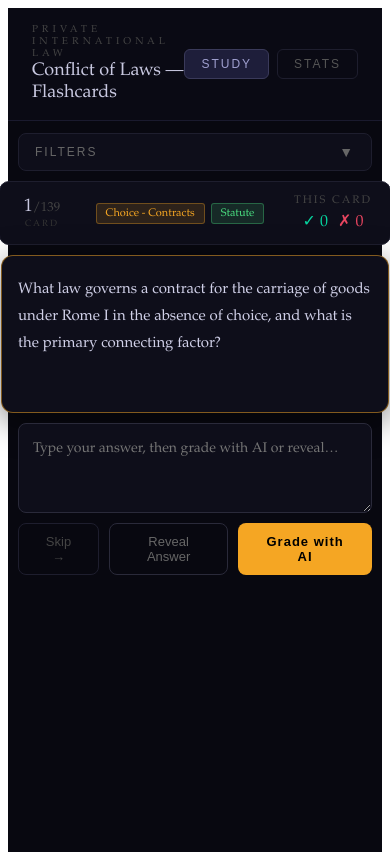
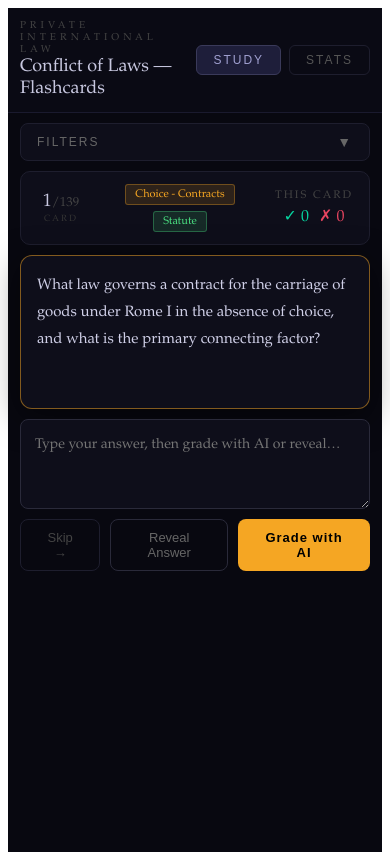
Before and after one commit to jack-mcnally/col-flashcards, a React (Vite) app: page / in a window 390 px wide. Built offline with nearby package versions, Linux system fonts and the light colour scheme.

Commit message:
Fix inconsistent widths: all elements now flush on mobile

```diff
--- a/src/App.jsx
+++ b/src/App.jsx
@@ -287,7 +287,7 @@ try{localStorage.setItem(STORAGE_SCORES_KEY,JSON.stringify(scores));}catch(e){}
   return(
     <div style={{minHeight:"100vh",background:"#080810",fontFamily:"'Palatino Linotype',Palatino,serif",color:"#e8e8f0",display:"flex",flexDirection:"column"}}>
       {/* Nav */}
-      <div style={{display:"flex",alignItems:"center",justifyContent:"space-between",padding:"16px 24px",borderBottom:"1px solid #1a1a2e",background:"#0a0a14"}}>
+      <div style={{display:"flex",alignItems:"center",justifyContent:"space-between",padding:"12px 12px",borderBottom:"1px solid #1a1a2e",background:"#0a0a14"}}>
         <div>
           <div style={{fontSize:"10px",letterSpacing:"4px",color:"#444",textTransform:"uppercase"}}>Private International Law</div>
           <div style={{fontSize:"18px",color:"#c8c8e0"}}>Conflict of Laws — Flashcards</div>
@@ -301,20 +301,20 @@ try{localStorage.setItem(STORAGE_SCORES_KEY,JSON.stringify(scores));}catch(e){}
 
       {/* STUDY */}
       {view==="study"&&(
-        <div style={{flex:1,display:"flex",flexDirection:"column",alignItems:"center",padding:"12px 10px",gap:"10px"}}>
-          <button onClick={()=>setShowFilters(!showFilters)} style={{width:"100%",maxWidth:"700px",background:"#0e0e1a",border:"1px solid #1e1e2e",borderRadius:"8px",padding:"10px 16px",cursor:"pointer",display:"flex",justifyContent:"space-between",alignItems:"center",color:"#666",fontSize:"12px",letterSpacing:"2px",textTransform:"uppercase"}}>
+        <div style={{flex:1,display:"flex",flexDirection:"column",alignItems:"center",padding:"10px 12px",gap:"10px"}}>
+          <button onClick={()=>setShowFilters(!showFilters)} style={{alignSelf:"stretch",background:"#0e0e1a",border:"1px solid #1e1e2e",borderRadius:"8px",padding:"10px 16px",cursor:"pointer",display:"flex",justifyContent:"space-between",alignItems:"center",color:"#666",fontSize:"12px",letterSpacing:"2px",textTransform:"uppercase"}}>
             <span>Filters {filterTopic!=="All"||filterType!=="All"||filterFlag!=="all"||studyMode!=="all"?"(active)":""}</span>
             <span style={{fontSize:"14px"}}>{showFilters?"▲":"▼"}</span>
           </button>
           {showFilters&&<>
-          <div style={{width:"100%",maxWidth:"700px"}}>
+          <div style={{alignSelf:"stretch"}}>
             <div style={{fontSize:"10px",letterSpacing:"3px",color:"#333",textTransform:"uppercase",marginBottom:"7px"}}>Topic</div>
             <div style={{display:"flex",gap:"5px",flexWrap:"wrap"}}>
               <button onClick={()=>setFilterTopic("All")} style={fb(filterTopic==="All","#888")}>All</button>
               {TOPICS.map(t=><button key={t} onClick={()=>setFilterTopic(t)} style={fb(filterTopic===t,TOPIC_COLORS[t])}>{t}</button>)}
             </div>
           </div>
-          <div style={{width:"100%",maxWidth:"700px",display:"flex",gap:"10px",flexWrap:"wrap",alignItems:"flex-start"}}>
+          <div style={{alignSelf:"stretch",display:"flex",gap:"10px",flexWrap:"wrap",alignItems:"flex-start"}}>
             <div style={{flex:1,minWidth:"150px"}}>
               <div style={{fontSize:"10px",letterSpacing:"3px",color:"#333",textTransform:"uppercase",marginBottom:"7px"}}>Type</div>
               <div style={{display:"flex",gap:"5px",flexWrap:"wrap"}}>
@@ -345,7 +345,7 @@ try{localStorage.setItem(STORAGE_SCORES_KEY,JSON.stringify(scores));}catch(e){}
             <div style={{color:"#444",fontSize:"14px",marginTop:"60px"}}>No cards match this filter.</div>
           ):card&&(<>
             {/* Progress panel */}
-            <div style={{width:"100%",maxWidth:"700px",background:"#0e0e1a",border:"1px solid #1e1e2e",borderRadius:"10px",padding:"12px 18px",display:"flex",alignItems:"center",justifyContent:"space-between",gap:"12px",flexWrap:"wrap"}}>
+            <div style={{alignSelf:"stretch",background:"#0e0e1a",border:"1px solid #1e1e2e",borderRadius:"10px",padding:"12px 16px",display:"flex",alignItems:"center",justifyContent:"space-between",gap:"12px",flexWrap:"wrap"}}>
               <div style={{display:"flex",flexDirection:"column",alignItems:"center",minWidth:"48px"}}>
                 <span style={{fontSize:"18px",color:"#c8c8e0",lineHeight:1}}>{Math.min(idx,deck.length-1)+1}<span style={{fontSize:"13px",color:"#444"}}>/{deck.length}</span></span>
                 <span style={{fontSize:"9px",color:"#333",letterSpacing:"2px",textTransform:"uppercase",marginTop:"2px"}}>card</span>
@@ -372,7 +372,7 @@ try{localStorage.setItem(STORAGE_SCORES_KEY,JSON.stringify(scores));}catch(e){}
             </div>
 
             {/* Card */}
-            <div style={{width:"100%",maxWidth:"700px",background:"#0e0e1a",borderRadius:"12px",padding:"20px 16px 16px",boxShadow:"0 8px 32px rgba(0,0,0,0.5)",minHeight:"120px",border:`1px solid ${accentColor}80`}}>
+            <div style={{alignSelf:"stretch",background:"#0e0e1a",borderRadius:"12px",padding:"16px",boxShadow:"0 8px 32px rgba(0,0,0,0.5)",minHeight:"120px",border:`1px solid ${accentColor}80`}}>
               <p style={{fontSize:"15px",lineHeight:1.8,color:"#d0d0e8",margin:"0 0 20px"}}>{flipped?card.answer:card.question}</p>
               {flipped&&(<>
                 <div style={{borderTop:`1px solid ${accentColor}30`,paddingTop:"16px",marginBottom:"16px"}}>
@@ -391,7 +391,7 @@ try{localStorage.setItem(STORAGE_SCORES_KEY,JSON.stringify(scores));}catch(e){}
 
             {/* Answer input */}
             {!flipped&&(
-              <div style={{width:"100%",maxWidth:"700px",display:"flex",flexDirection:"column",gap:"10px"}}>
+              <div style={{alignSelf:"stretch",display:"flex",flexDirection:"column",gap:"10px"}}>
                 <textarea value={userAnswer} onChange={e=>setUserAnswer(e.target.value)} placeholder="Type your answer, then grade with AI or reveal…" style={{background:"#0e0e1a",border:"1px solid #2a2a3a",color:"#d0d0e8",borderRadius:"8px",padding:"14px",fontSize:"14px",fontFamily:"inherit",resize:"vertical",minHeight:"90px",outline:"none",lineHeight:1.6,width:"100%",boxSizing:"border-box"}}/>
                 <div style={{display:"flex",gap:"10px",justifyContent:"space-between"}}>
                   <button onClick={next} style={{background:"transparent",border:"1px solid #1e1e2e",color:"#444",padding:"10px 20px",borderRadius:"8px",cursor:"pointer",fontSize:"13px"}}>Skip →</button>
@@ -430,7 +430,7 @@ try{localStorage.setItem(STORAGE_SCORES_KEY,JSON.stringify(scores));}catch(e){}
 
       {/* STATS */}
       {view==="stats"&&(
-        <div style={{flex:1,padding:"32px 24px",maxWidth:"740px",margin:"0 auto",width:"100%"}}>
+        <div style={{flex:1,padding:"20px 12px",maxWidth:"100%",margin:"0 auto",width:"100%"}}>
           <h2 style={{color:"#c8c8e0",fontWeight:400,marginBottom:"28px",fontSize:"20px"}}>Your Performance</h2>
           <div style={{display:"grid",gridTemplateColumns:"repeat(3,1fr)",gap:"14px",marginBottom:"32px"}}>
             {[["Total Cards",ALL_CARDS.length,"#a0a0d0"],["Correct",totalCorrect,"#06d6a0"],["Incorrect",totalIncorrect,"#e94560"]].map(([l,v,c])=>(
--- a/src/index.css
+++ b/src/index.css
@@ -1,2 +1,4 @@
-* { margin: 0; padding: 0; box-sizing: border-box; }
-html, body { margin: 0; background: #080810; min-height: 100vh; }
+*, *::before, *::after { margin: 0; padding: 0; box-sizing: border-box; }
+html { width: 100%; height: 100%; background: #080810; -webkit-text-size-adjust: 100%; }
+body { margin: 0 !important; padding: 0 !important; background: #080810; min-height: 100vh; min-height: 100dvh; width: 100%; overflow-x: hidden; }
+#root { margin: 0; padding: 0; background: #080810; min-height: 100vh; min-height: 100dvh; width: 100%; }
```
